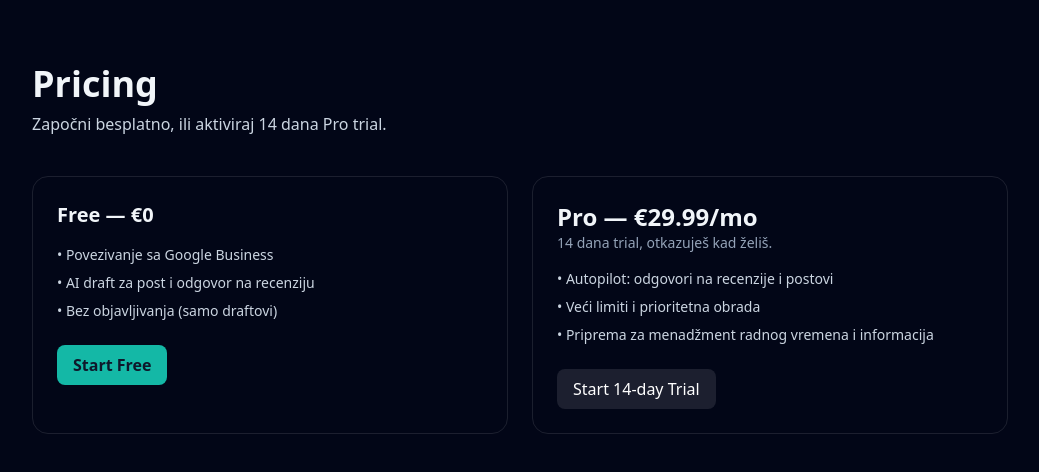
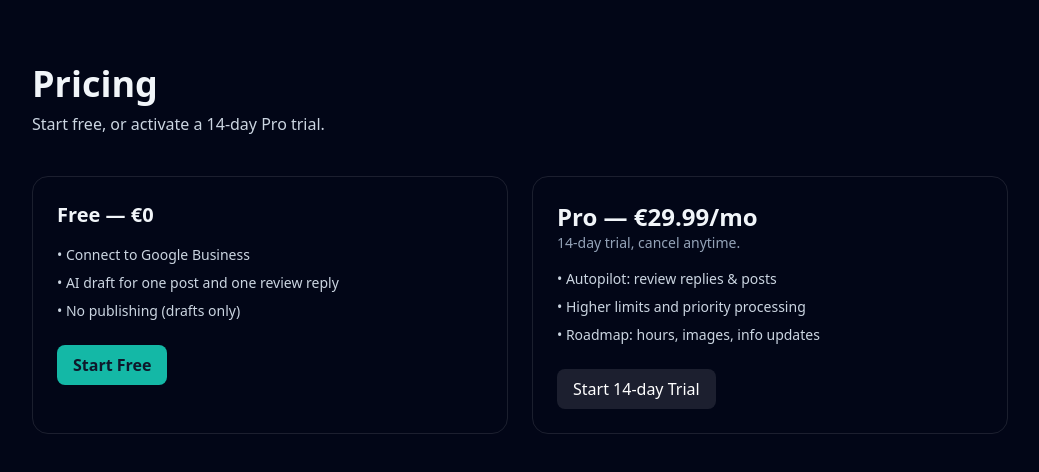
Before and after one commit to boskovasiljevic90/bizpilot, a Next.js app: page /pricing in a window 1280 px wide. Shown: the top 472 px of the page, without its empty margins (120-1159 px from the left). Built offline with nearby package versions, Linux system fonts and the light colour scheme.

Commit message:
Update pricing.tsx

```diff
--- a/pages/pricing.tsx
+++ b/pages/pricing.tsx
@@ -10,16 +10,16 @@ export default function Pricing() {
       <main className="min-h-screen bg-slate-950 text-slate-100">
         <section className="max-w-5xl mx-auto px-6 py-16">
           <h1 className="text-4xl font-extrabold">Pricing</h1>
-          <p className="mt-2 text-slate-300">Započni besplatno, ili aktiviraj 14 dana Pro trial.</p>
+          <p className="mt-2 text-slate-300">Start free, or activate a 14-day Pro trial.</p>
 
           <div className="mt-10 grid md:grid-cols-2 gap-6">
             {/* Free */}
             <div className="rounded-2xl border border-white/10 p-6">
               <h3 className="text-xl font-bold">Free — €0</h3>
               <ul className="mt-4 space-y-2 text-slate-300 text-sm">
-                <li>• Povezivanje sa Google Business</li>
-                <li>• AI draft za post i odgovor na recenziju</li>
-                <li>• Bez objavljivanja (samo draftovi)</li>
+                <li>• Connect to Google Business</li>
+                <li>• AI draft for one post and one review reply</li>
+                <li>• No publishing (drafts only)</li>
               </ul>
               <a
                 href="/api/auth/google?plan=free"
@@ -32,11 +32,11 @@ export default function Pricing() {
             {/* Pro */}
             <div className="rounded-2xl border border-white/10 p-6">
               <h3 className="text-2xl font-bold">Pro — €29.99/mo</h3>
-              <p className="text-sm text-slate-400">14 dana trial, otkazuješ kad želiš.</p>
+              <p className="text-sm text-slate-400">14-day trial, cancel anytime.</p>
               <ul className="mt-4 space-y-2 text-slate-300 text-sm">
-                <li>• Autopilot: odgovori na recenzije i postovi</li>
-                <li>• Veći limiti i prioritetna obrada</li>
-                <li>• Priprema za menadžment radnog vremena i informacija</li>
+                <li>• Autopilot: review replies & posts</li>
+                <li>• Higher limits and priority processing</li>
+                <li>• Roadmap: hours, images, info updates</li>
               </ul>
               <a
                 href="/api/stripe/createCheckout"
```
